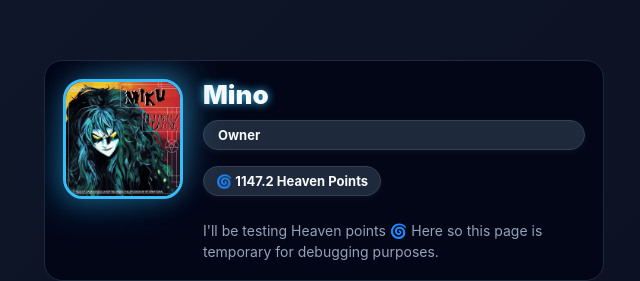
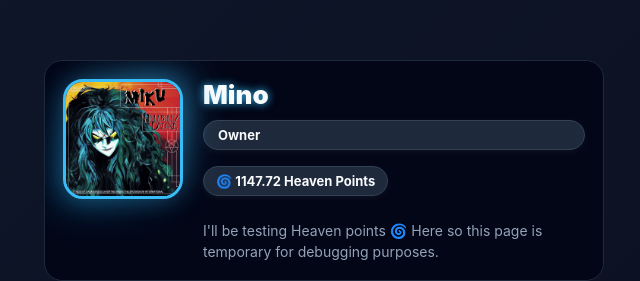
Before and after one commit to Heaven-501/HeavenMusicBotLogicHandler, a plain HTML site: page Mino.html in a window 1280 px wide. Shown: the top 281 px of the page, 316-956 px from the left. Drawn offline with Linux system fonts and the light colour scheme.

Commit message:
Increment Heaven Rating 🌀 [ci skip]

```diff
--- a/Mino.html
+++ b/Mino.html
@@ -55,7 +55,7 @@
       <div class="name">Mino</div>
       <div class="role-tag">Owner</div>
       <div class="activity-stats">
-        <div class="stat-bubble" id="heavenRating">🌀 1147.2 Heaven Points</div>
+        <div class="stat-bubble" id="heavenRating">🌀 1147.72 Heaven Points</div>
       </div>
       <div class="desc">
         I'll be testing Heaven points 🌀 Here so this page is temporary for debugging purposes.
```
Also changed, not shown: 1 other file.
